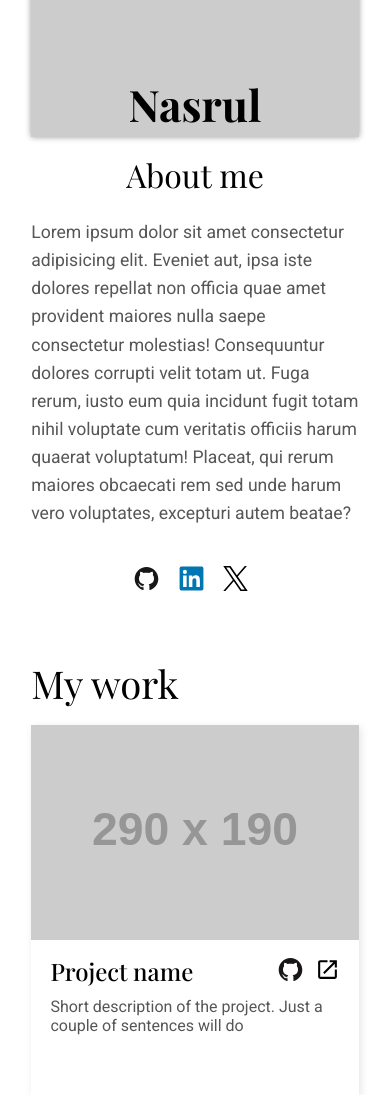
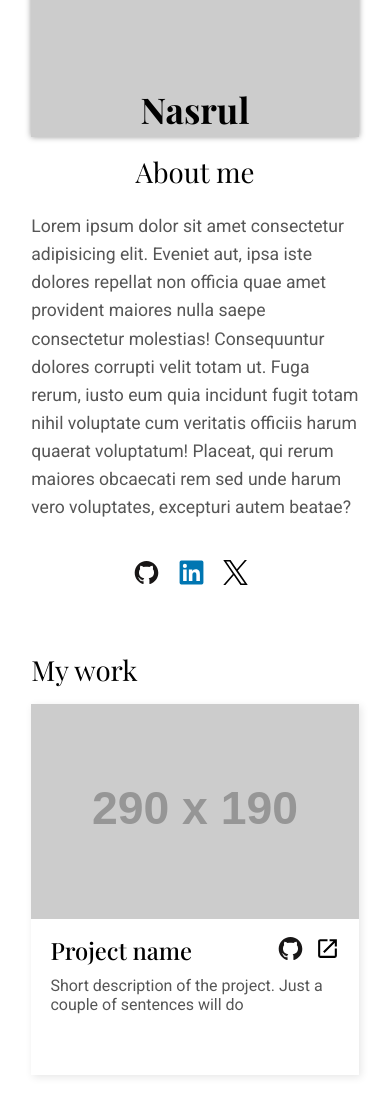
Before and after one commit to feddevv/top-homepage, a website: page src/index.html in a window 390 px wide. Shown: the part 269-1364 px from the top of the page. Drawn offline with nearby package versions, Linux system fonts and the light colour scheme; placeholder pictures from the web are drawn by us; a web font is replaced by a local one.

Commit message:
fix: update font sizes for h1, h2, and h3 for better consistency and responsiveness

```diff
--- a/src/styles/hero.css
+++ b/src/styles/hero.css
@@ -37,7 +37,6 @@
 }
 
 .hero-image-wrapper h1 {
-
   position: absolute;
   bottom: 0.2rem;
   left: 50%;
@@ -55,7 +54,6 @@
 }
 
 .hero-text-wrapper h2 {
-  font-size: clamp(2rem, 2.5vw, 4.5rem);
   margin-bottom: 1.4rem;
 }
 
--- a/src/styles/main.css
+++ b/src/styles/main.css
@@ -37,10 +37,14 @@ a {
 }
 
 h1 {
-  font-size: clamp(1.5rem, 7vw + 1rem, 3.3rem);
+  font-size: clamp(2rem, 5vw + 1rem, 4rem);
 }
 
 h2 {
-  font-size: 2.4rem;
+  font-size: clamp(1.625rem, 3vw + 1rem, 2.25rem);
   font-weight: 400;
 }
+
+h3 {
+  font-size: clamp(1.375rem, 2vw + 1rem, 1.75rem);
+}
--- a/src/styles/projects.css
+++ b/src/styles/projects.css
@@ -33,7 +33,6 @@
 }
 
 .project-title-line h3 {
-  font-size: 1.5rem;
   font-weight: 500;
 }
 
```
